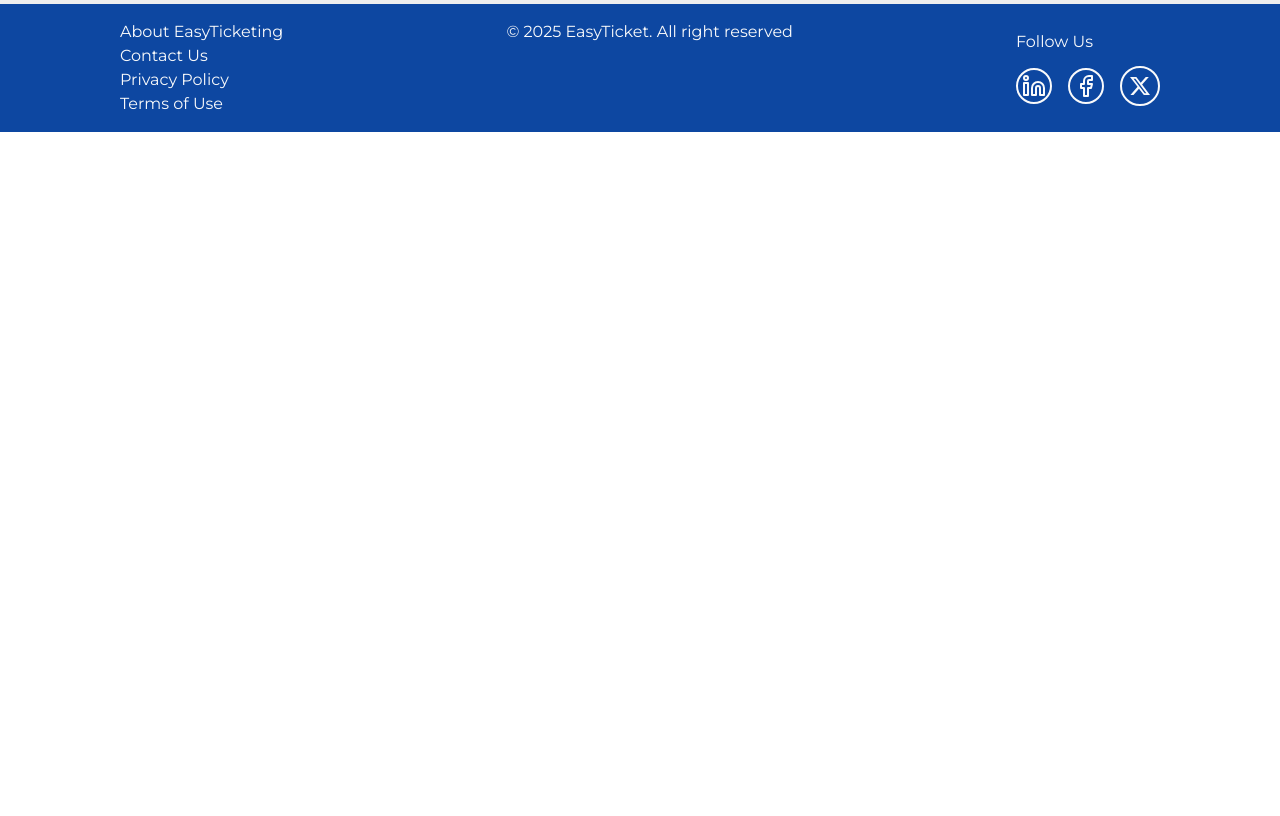
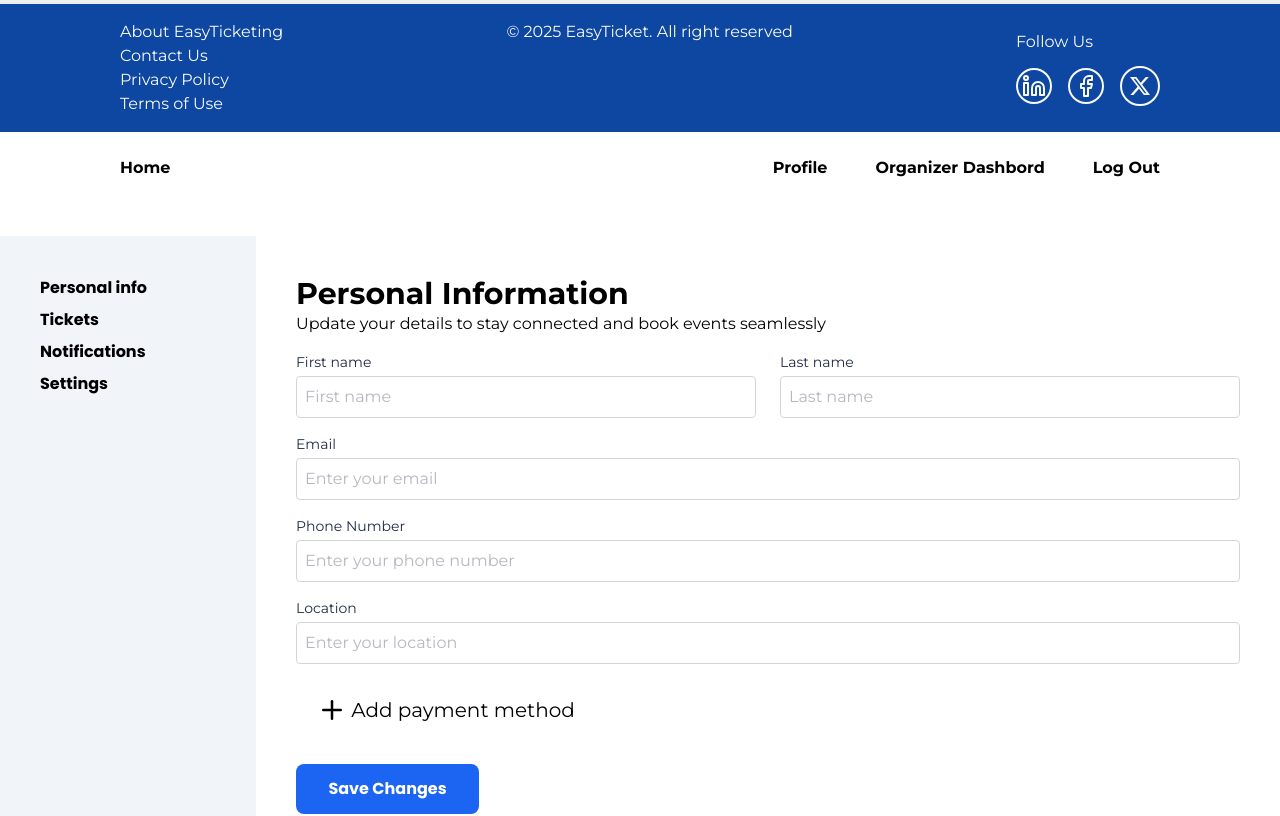
Before and after one commit to mafindijr/easy-ticketing-app, a React (Vite) app: page / in a window 1280 px wide. Shown: the part 3500-4316 px from the top of the page. Before the commit the page ends 3632 px from the top, so only its background shows below. Built offline with nearby package versions, Linux system fonts and the light colour scheme.

Commit message:
review: import to check the output

```diff
--- a/src/App.jsx
+++ b/src/App.jsx
@@ -1,5 +1,6 @@
 import './App.css'
 import Home from './views/Home'
+import Profile from "./components/Profile"
 
 function App() {
 
@@ -7,6 +8,7 @@ function App() {
     <>
 
     <Home />
+    <Profile />
 
     </>
   )
```
